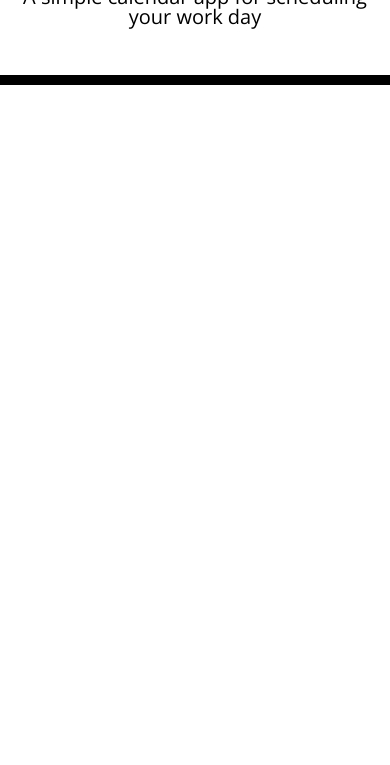
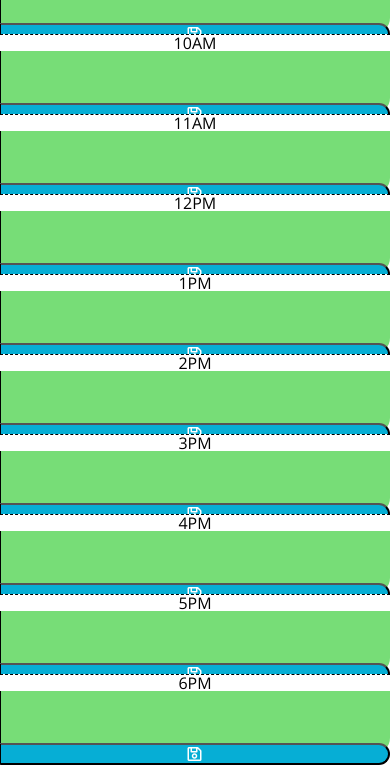
Before and after one commit to BaqerGhaddar/challenge-5, a plain HTML site: page index.html in a window 390 px wide. Shown: the part 226-991 px from the top of the page. Before the commit the page ends 844 px from the top, so only its background shows below. Drawn offline with nearby package versions, Linux system fonts and the light colour scheme.

Commit message:
finished

```diff
--- a/index.html
+++ b/index.html
@@ -1,38 +1,76 @@
 <!DOCTYPE html>
 <html lang="en">
-  <head>
+
+<head>
     <meta charset="UTF-8" />
     <meta name="viewport" content="width=device-width, initial-scale=1.0" />
     <meta http-equiv="X-UA-Compatible" content="ie=edge" />
-    <link
-      rel="stylesheet"
-      href="https://stackpath.bootstrapcdn.com/bootstrap/4.3.1/css/bootstrap.min.css"
-    />
-    <link
-      rel="stylesheet"
-      href="https://use.fontawesome.com/releases/v5.8.1/css/all.css"
-      integrity="sha384-50oBUHEmvpQ+1lW4y57PTFmhCaXp0ML5d60M1M7uH2+nqUivzIebhndOJK28anvf"
-      crossorigin="anonymous"
-    />
-    <link
-      href="https://fonts.googleapis.com/css?family=Open+Sans&display=swap"
-      rel="stylesheet"
-    />
-    <link rel="stylesheet" href="style.css" />
-    <title>Work Day Scheduler</title>
-  </head>
+    <!-- == CSS Files == -->
+<link href="https://cdn.jsdelivr.net/npm/bootstrap@5.1.3/dist/css/bootstrap.min.css" rel="stylesheet" integrity="sha384-1BmE4kWBq78iYhFldvKuhfTAU6auU8tT94WrHftjDbrCEXSU1oBoqyl2QvZ6jIW3" crossorigin="anonymous">
+    <link rel="stylesheet" href="https://pro.fontawesome.com/releases/v5.10.0/css/all.css" integrity="sha384-AYmEC3Yw5cVb3ZcuHtOA93w35dYTsvhLPVnYs9eStHfGJvOvKxVfELGroGkvsg+p" crossorigin="anonymous"/>
+    <link href="https://fonts.googleapis.com/css?family=Open+Sans&display=swap" rel="stylesheet" />
+    <link rel="stylesheet" href="./style.css" />
+    <title>My Dialy Planner</title>
+</head>
 
-  <body>
+<body>
     <header class="jumbotron">
-      <h1 class="display-3">Work Day Scheduler</h1>
-      <p class="lead">A simple calendar app for scheduling your work day</p>
-      <p id="currentDay" class="lead"></p>
+        <h1 class="display-3">My Daily Planner</h1>
+        <p id="present_day" class="lead"></p>
     </header>
+
     <div class="container">
-      <!-- Timeblocks go here -->
+        <!-- == Time Batches == -->
+        <div id="8" class="row time-batch">
+            <div class="col-md-1 hour">8AM</div><textarea class="col-md-10 description"></textarea>
+            <button class="saveBtn col-md-1"><i class="far fa-save"></i></button>
+        </div>
+        <div id="9" class="row time-batch">
+            <div class="col-md-1 hour">9AM</div><textarea class="col-md-10 description"></textarea>
+            <button class="saveBtn col-md-1"><i class="far fa-save"></i></button>
+        </div>
+        <div id="10" class="row time-batch">
+            <div class="col-md-1 hour">10AM</div><textarea class="col-md-10 description"></textarea>
+            <button class="saveBtn col-md-1"><i class="far fa-save"></i></button>
+        </div>
+        <div id="11" class="row time-batch">
+            <div class="col-md-1 hour">11AM</div><textarea class="col-md-10 description"></textarea>
+            <button class="saveBtn col-md-1"><i class="far fa-save"></i></button>
+        </div>
+        <div id="12" class="row time-batch">
+            <div class="col-md-1 hour">12PM</div><textarea class="col-md-10 description"></textarea>
+            <button class="saveBtn col-md-1"><i class="far fa-save"></i></button>
+        </div>
+        <div id="13" class="row time-batch">
+            <div class="col-md-1 hour">1PM</div><textarea class="col-md-10 description"></textarea>
+            <button class="saveBtn col-md-1"><i class="far fa-save"></i></button>
+        </div>
+        <div id="14" class="row time-batch">
+            <div class="col-md-1 hour">2PM</div><textarea class="col-md-10 description"></textarea>
+            <button class="saveBtn col-md-1"><i class="far fa-save"></i></button>
+        </div>
+        <div id="15" class="row time-batch">
+            <div class="col-md-1 hour">3PM</div><textarea class="col-md-10 description"></textarea>
+            <button class="saveBtn col-md-1"><i class="far fa-save"></i></button>
+        </div>
+        <div id="16" class="row time-batch">
+            <div class="col-md-1 hour">4PM</div><textarea class="col-md-10 description"></textarea>
+            <button class="saveBtn col-md-1"><i class="far fa-save"></i></button>
+        </div>
+        <div id="17" class="row time-batch">
+            <div class="col-md-1 hour">5PM</div><textarea class="col-md-10 description"></textarea>
+            <button class="saveBtn col-md-1"><i class="far fa-save"></i></button>
+        </div>
+        <div id="18" class="row time-batch">
+            <div class="col-md-1 hour">6PM</div><textarea class="col-md-10 description"></textarea>
+            <button class="saveBtn col-md-1"><i class="far fa-save"></i></button>
+        </div>
+
     </div>
 
-    <script src="https://code.jquery.com/jquery-3.4.1.min.js"></script>
-    <script src="https://cdnjs.cloudflare.com/ajax/libs/moment.js/2.24.0/moment.min.js"></script>
-  </body>
+    <script src="https://cdnjs.cloudflare.com/ajax/libs/jquery/3.6.0/jquery.min.js"></script>
+    <script src="https://cdnjs.cloudflare.com/ajax/libs/moment.js/2.29.1/moment.min.js"></script>
+    <script src="./script.js"></script>
+</body>
+
 </html>
--- /dev/null
+++ b/script.js
@@ -0,0 +1,30 @@
+
+var present_day = $("#present_day");
+var displaypresent_day = moment().format("MMMM DD, YYYY");
+present_day.text(displaypresent_day);
+
+
+
+
+function time_batches() {
+    var timeNow = moment().hours()
+    $(".time-batch").each(function() {
+        var timebatch = parseInt($(this).attr('id'));
+        $(this).find('textarea').val(localStorage.getItem(timebatch))
+        if (timebatch < timeNow) {
+            $(this).addClass('finished')
+        } else if (timebatch === timeNow) {
+            $(this).addClass('now')
+        } else {
+            $(this).addClass('later')
+        }
+    })
+}
+time_batches()
+
+// When Someone clicks on the save button on the time batch, then the text for that event is saved in local storage.
+$('button').on('click', function() {
+    var btn_text = $(this).siblings('.description').val();
+    var to_do = $(this).parent().attr('id');
+    localStorage.setItem(to_do, btn_text);
+})
--- a/style.css
+++ b/style.css
@@ -2,9 +2,11 @@ body {
   font-family: 'Open Sans', sans-serif;
   font-size: 16px;
   line-height: 1;
+
 }
 
-textarea{
+
+textarea {
   background: transparent;
   border: none;
   resize: none;
@@ -21,11 +23,11 @@ textarea{
   border-bottom: 10px solid black;
 }
 
-.description{
+.description {
   white-space: pre-wrap;
 }
 
-.time-block{
+.time-batch {
   text-align: center;
   border-radius: 15px;
 }
@@ -33,7 +35,8 @@ textarea{
 .row {
   white-space: pre-wrap;
   height: 80px;
-  border-top: 1px solid white;;
+  border-top: 1px solid rgb(79, 126, 70);
+  ;
 }
 
 .hour {
@@ -42,17 +45,17 @@ textarea{
   border-top: 1px dashed #000000;
 }
 
-.past {
+.finished {
   background-color: #d3d3d3;
   color: white;
 }
 
-.present {
+.now {
   background-color: #ff6961;
   color: white;
 }
 
-.future {
+.later {
   background-color: #77dd77;
   color: white;
 }
```
Also changed, not shown: 1 other file.
